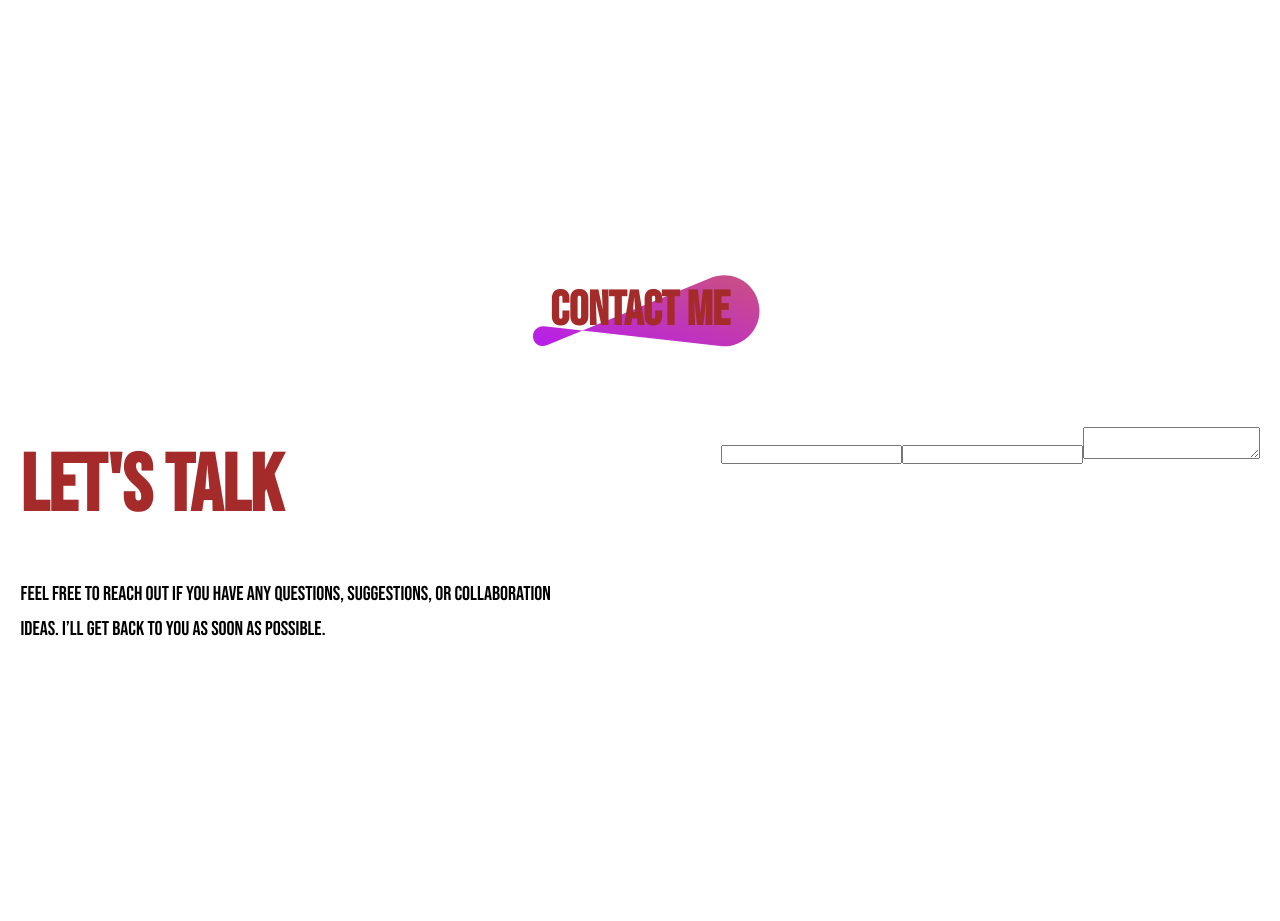
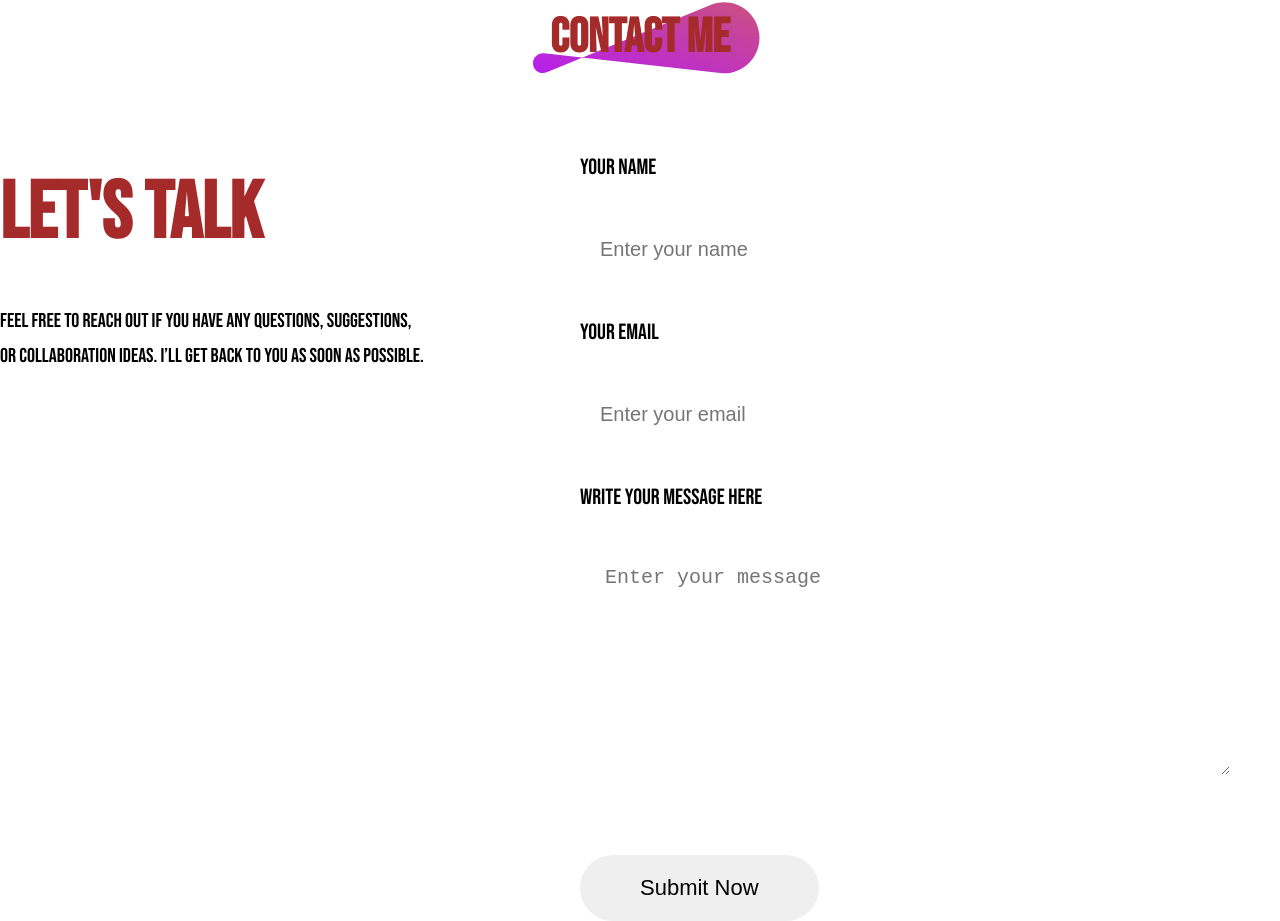
Before and after one commit to TeodorStevanovic/Portfolio-React-Vite, a React (Vite) app: page / in a window 1280 px wide. Shown: the part 1539-2460 px from the top of the page. Before the commit the page ends 2400 px from the top, so only its background shows below. Built offline with nearby package versions, Linux system fonts and the light colour scheme.

Commit message:
Updated Contact component styling and layout

```diff
--- a/src/components/Contact/Contact.css
+++ b/src/components/Contact/Contact.css
@@ -44,3 +44,41 @@
     font-size: 20px;
     line-height: 35px;
 }
+
+.contact-right {
+    display: flex;
+    flex-direction: column;
+    align-items: start;
+    gap: 30px;
+}
+
+.contact-right label {
+    font-size: 22px;
+    font-weight: 500;
+}
+
+.contact-right input {
+    border: none;
+    width: 700px;
+    height: 78px;
+    padding-left: 20px;
+    border-radius: 4px;
+    font-size: 20px;
+}
+
+.contact-right textarea {
+    border: none;
+    width: 650px;
+    padding: 25px;
+    border-radius: 4px;
+    font-size: 20px;
+}
+
+.contact-submit {
+    border: none;
+    border-radius: 50px;
+    font-size: 22px;
+    padding: 20px 60px;
+    margin-top: 50px;
+    cursor: pointer;
+}
--- a/src/components/Contact/Contact.jsx
+++ b/src/components/Contact/Contact.jsx
@@ -23,11 +23,15 @@ const Contact = () => {
             collaboration ideas. I’ll get back to you as soon as possible.
           </p>
         </div>
-        <div className="contact-right">
-          <input type="email" />
-          <input type="text" />
-          <textarea name="message"></textarea>
-        </div>
+        <form className="contact-right">
+          <label htmlFor="">Your Name</label>
+          <input type="text" placeholder="Enter your name" name="name" />
+          <label htmlFor="">Your Email</label>
+          <input type="email" placeholder="Enter your email" name="email" />
+          <label htmlFor="">Write your message here</label>
+          <textarea name="message" rows="8" placeholder="Enter your message"></textarea>
+          <button type="submit" className="contact-submit">Submit Now</button>
+        </form>
       </div>
     </section>
   );
```
